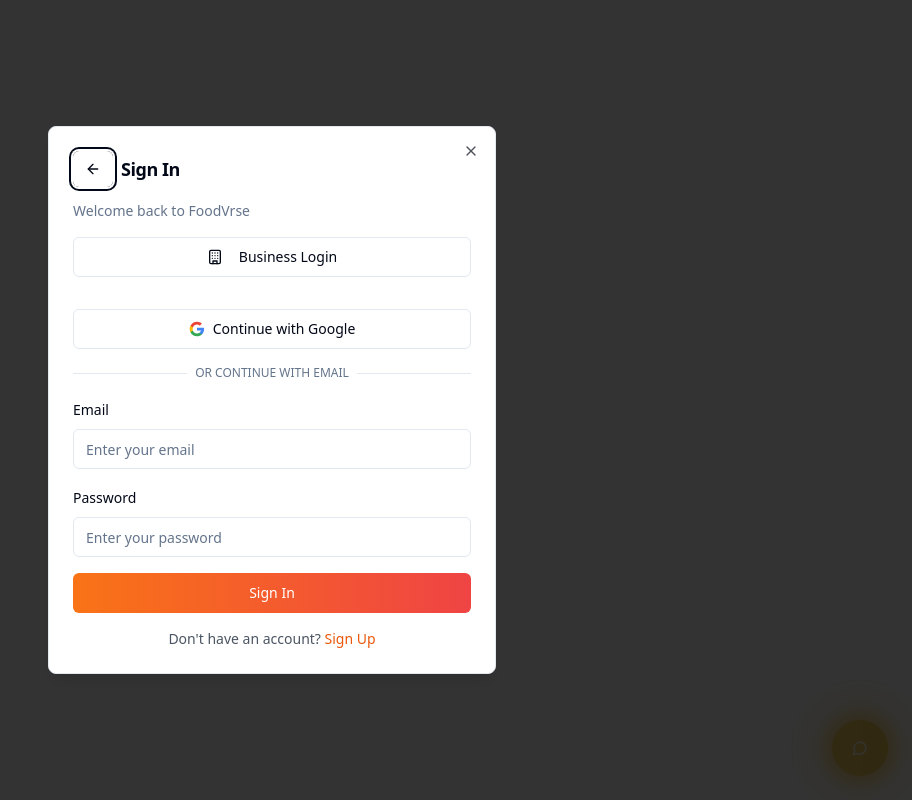
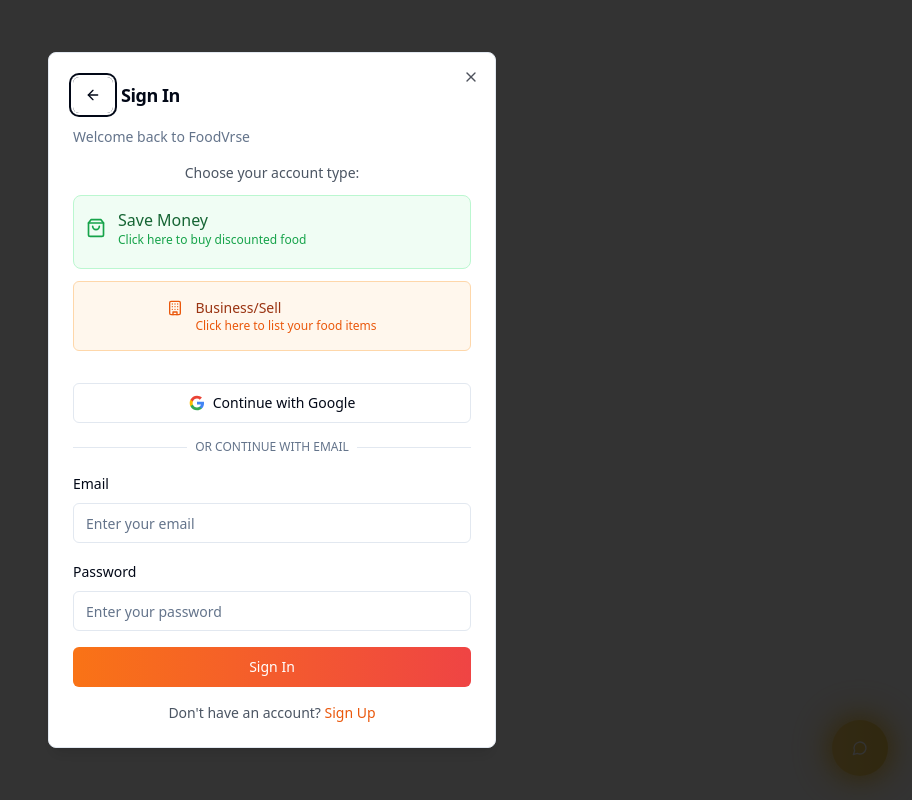
Before and after one commit to Mathew-Rym/foodvrse_dev, a React (Vite) app: page /auth in a window 1280 px wide. Shown: the whole page, without its empty margins (368-1280 px from the left). Built offline with nearby package versions, Linux system fonts and the light colour scheme.

Commit message:
Fix: Improve Auth button layout and add directions
Reordered the "Business Login" and "Consumer Login" buttons in the Auth component for better visual flow and added descriptive text to guide users.

```diff
--- a/src/pages/Auth.tsx
+++ b/src/pages/Auth.tsx
@@ -7,7 +7,7 @@ import { Dialog, DialogContent, DialogDescription, DialogHeader, DialogTitle } f
 import { useForm } from 'react-hook-form';
 import { useAuth } from '@/contexts/AuthContext';
 import { useNavigate, useLocation } from 'react-router-dom';
-import { ArrowLeft, Building } from 'lucide-react';
+import { ArrowLeft, Building, ShoppingBag } from 'lucide-react';
 import { toast } from 'sonner';
 
 interface AuthFormData {
@@ -86,27 +86,49 @@ const Auth = () => {
           </DialogDescription>
         </DialogHeader>
 
+        {/* Account Type Selection - Only show when not in business mode */}
         {!isBusinessAuth && (
-          <div className="flex gap-2 mb-4">
+          <div className="space-y-3 mb-4">
+            <div className="text-center">
+              <p className="text-sm text-gray-600 mb-3">Choose your account type:</p>
+            </div>
+
+            {/* Consumer Option */}
+            <div className="p-3 border rounded-lg bg-green-50 border-green-200">
+              <div className="flex items-center gap-3 mb-2">
+                <ShoppingBag className="w-5 h-5 text-green-600" />
+                <div>
+                  <h3 className="font-medium text-green-800">Save Money</h3>
+                  <p className="text-xs text-green-600">Click here to buy discounted food</p>
+                </div>
+              </div>
+            </div>
+
+            {/* Business Option */}
             <Button
               variant="outline"
-              className="flex-1"
+              className="w-full p-4 h-auto flex items-start gap-3 border-orange-200 bg-orange-50 hover:bg-orange-100"
               onClick={() => setIsBusinessAuth(true)}
             >
-              <Building className="w-4 h-4 mr-2" />
-              Business Login
+              <Building className="w-5 h-5 text-orange-600 mt-0.5" />
+              <div className="text-left">
+                <div className="font-medium text-orange-800">Business/Sell</div>
+                <div className="text-xs text-orange-600">Click here to list your food items</div>
+              </div>
             </Button>
           </div>
         )}
 
+        {/* Business Mode - Show switch back option */}
         {isBusinessAuth && (
-          <div className="flex gap-2 mb-4">
+          <div className="mb-4">
             <Button
               variant="outline"
-              className="flex-1"
+              className="w-full flex items-center gap-2"
               onClick={() => setIsBusinessAuth(false)}
             >
-              Consumer Login
+              <ShoppingBag className="w-4 h-4" />
+              Switch to Consumer Login
             </Button>
           </div>
         )}
```
